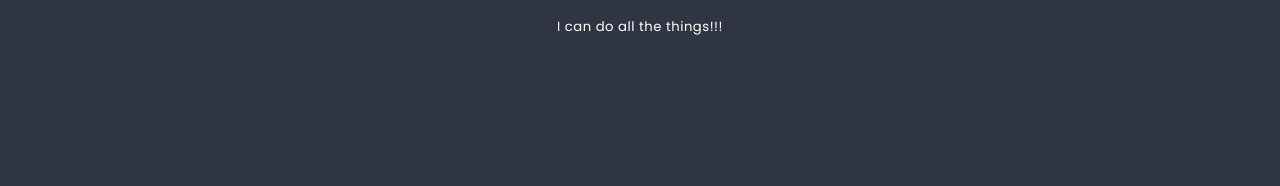
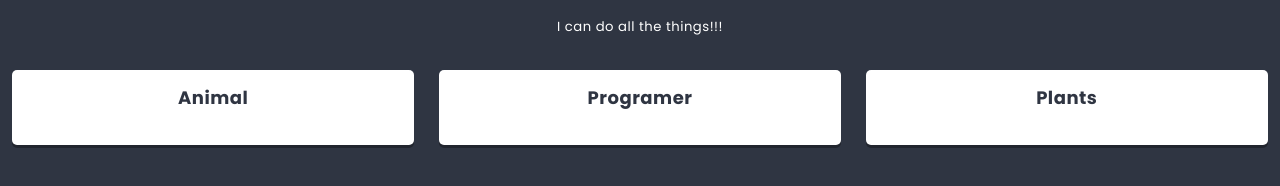
Before and after one commit to Luuki12/First-Steps-in-React, a React app: page / in a window 1280 px wide. Shown: the part 362-548 px from the top of the page. Built offline with nearby package versions, Linux system fonts and the light colour scheme.

Commit message:
add Column component

```diff
--- /dev/null
+++ b/src/components/Column/Column.js
@@ -0,0 +1,21 @@
+import React from 'react';
+import styles from './Column.scss';
+import PropTypes from 'prop-types';
+
+class Column extends React.Component {
+
+    static propTypes = {
+
+    }
+
+  render() {
+    return (
+      <section className={styles.component}>
+        <h3 className={styles.title}>{this.props.titleColumn}</h3>
+
+      </section>
+    )
+  }
+}
+
+export default Column;
--- a/src/components/List/List.js
+++ b/src/components/List/List.js
@@ -2,6 +2,7 @@
 import styles from './List.scss';
 import Hero from '../Hero/Hero.js';
 import PropTypes from 'prop-types';
+import Column from '../Column/Column'
 
 class List extends React.Component {
 
@@ -9,6 +10,7 @@
     title: PropTypes.node.isRequired,
     children: PropTypes.node,
     image: PropTypes.string,
+
   }
 
   static defaultProps = {
@@ -18,10 +20,19 @@
   render() {
     return (
       <main className={styles.component}>
+
         <Hero titleText={this.props.title} imageText={this.props.image} />
+
         <div className={styles.description}>
           {this.props.children}
         </div>
+
+        <div className={styles.columns}>
+          <Column titleColumn={'Animal'}  />
+          <Column titleColumn={'Programer'} />
+          <Column titleColumn={'Plants'} />
+        </div>
+
       </main>
     )
   }
```
